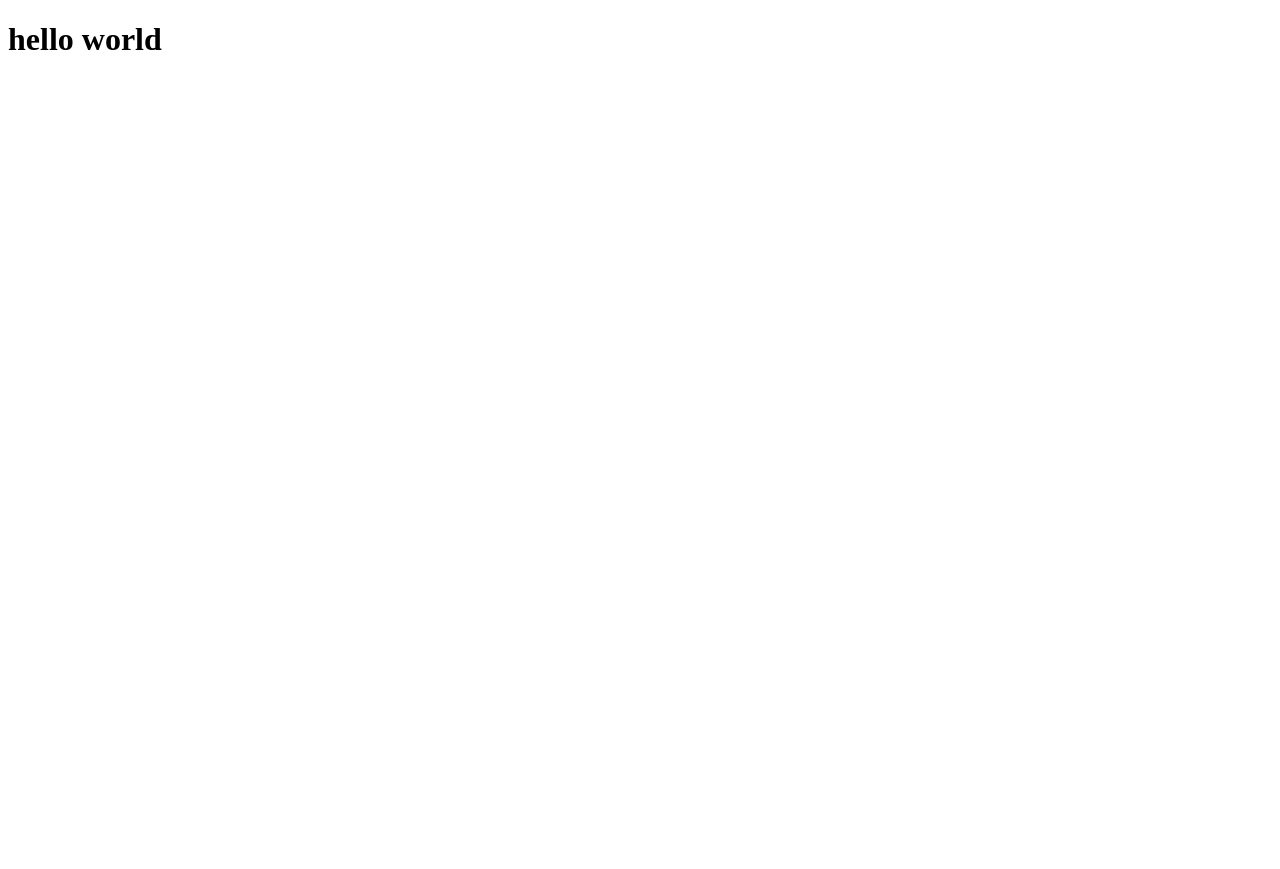
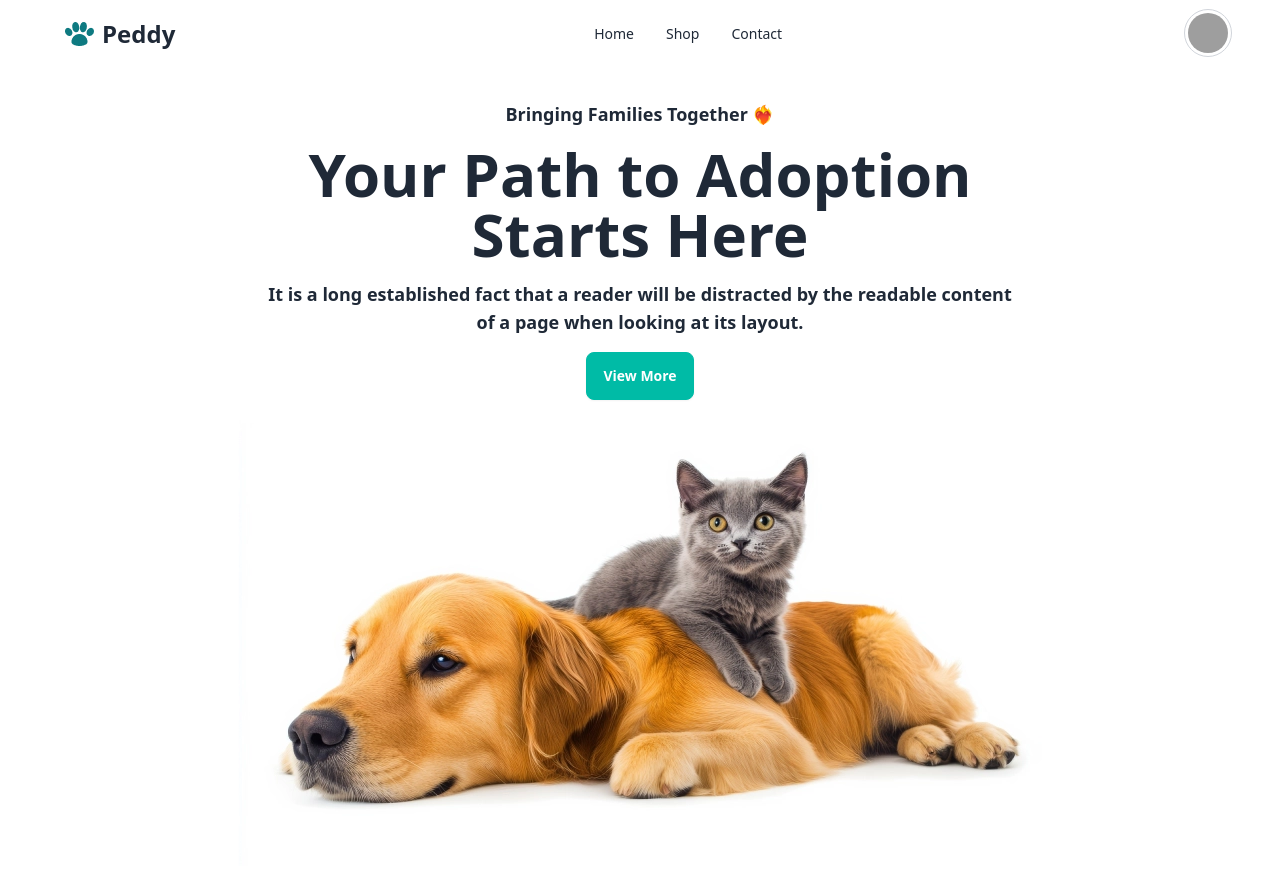
Before and after one commit to saikat1076/Pet-Adoption, a plain HTML site: page index.html in a window 1280 px wide. Before the commit the page ends 800 px from the top, so only its background shows below. Drawn offline with nearby package versions, Linux system fonts and the light colour scheme; grey boxes are pictures that could not be loaded.

Commit message:
add header

```diff
--- a/index.html
+++ b/index.html
@@ -3,9 +3,48 @@
 <head>
     <meta charset="UTF-8">
     <meta name="viewport" content="width=device-width, initial-scale=1.0">
-    <title>Document</title>
+    <title>B-10-A6</title>
+
+    <link href="https://cdn.jsdelivr.net/npm/daisyui@4.12.12/dist/full.min.css" rel="stylesheet" type="text/css" />
+    <script src="https://cdn.tailwindcss.com"></script>
 </head>
-<body>
-<h1>hello world</h1>
+<body class="px-10">
+    <header>
+        <div class="navbar bg-base-100 justify-between">
+            <div class="flex ">
+              <a class="btn btn-ghost text-2xl">
+                <img src="images/logo.webp" alt="" srcset="">Peddy
+              </a>
+            </div>
+            <div class="flex gap-2">
+                <div class="navbar-center hidden lg:flex md:flex">
+                    <ul class="menu menu-horizontal px-1">
+                      <li><a>Home</a></li>
+                      <li><a>Shop</a></li>
+                      <li><a>Contact</a></li>
+                    </ul>
+                  </div>
+            </div>
+            <div class="dropdown dropdown-end">
+                <div tabindex="0" role="button" class="btn btn-ghost btn-circle avatar border-solid border-gray-300">
+                  <div class="w-10 rounded-full ">
+                    <img
+                      alt=""
+                      src="https://img.icons8.com/small/32/gender-neutral-user.png" />
+                  </div>
+                </div>
+            </div>
+        </div>
+        <div class="flex-col flex items-center py-8 gap-y-4">
+            <p class="text-lg font-bold">Bringing Families Together ❤️‍🔥</p>
+            <h1 class="text-6xl font-bold text-center">Your Path to Adoption <br> Starts Here</h1>
+            <p class="text-center font-semibold text-lg">It is a long established fact that a reader will be distracted by the readable content <br> of a page when looking  at its layout.</p>
+            <button class="btn btn-active btn-accent text-white">View More</button>
+            <img src="images/pet.webp" alt="">
+
+        </div>
+
+    </header>
+    <script src="js/index.js"></script>
 </body>
 </html>
--- /dev/null
+++ b/js/index.js
@@ -0,0 +1 @@
+console.log('whats app');
--- /dev/null
+++ b/tailwind.config.js
@@ -0,0 +1,8 @@
+/** @type {import('tailwindcss').Config} */
+module.exports = {
+    content: ["./src/**/*.{html,js}"],
+    theme: {
+      extend: {},
+    },
+    plugins: [],
+  }
```
Also changed, not shown: images/error.webp (added), images/logo.webp (added), images/pet.webp (added), 1 other file.
